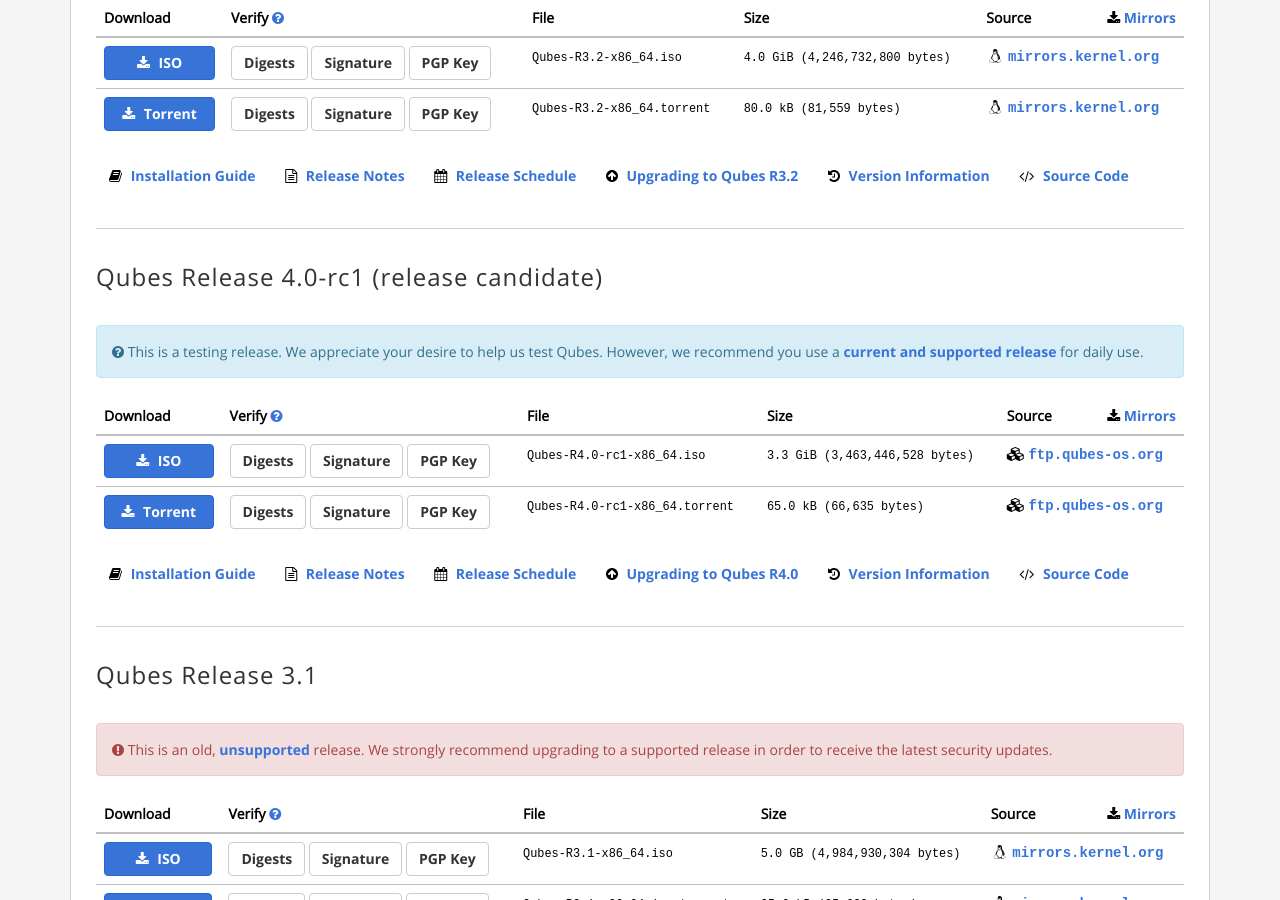
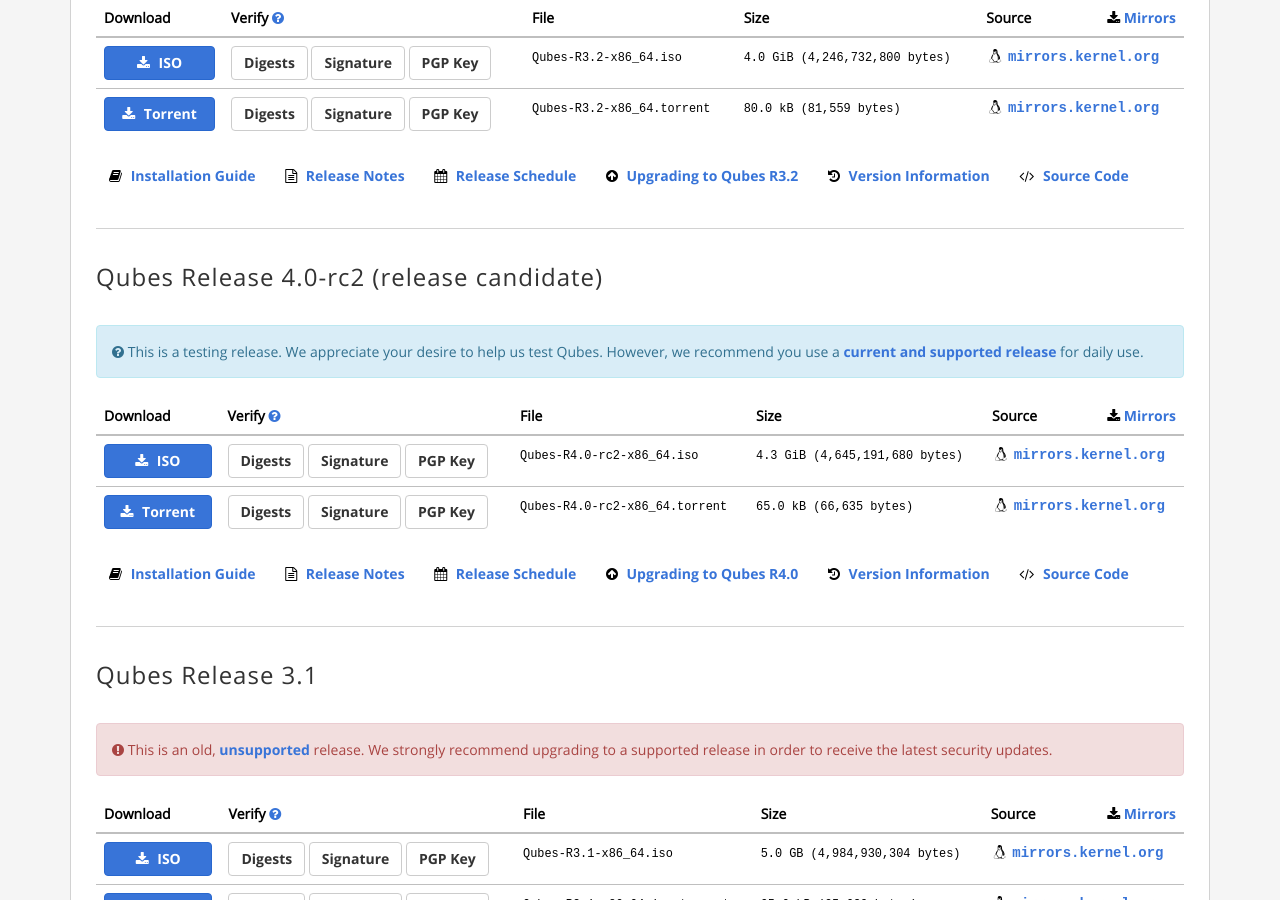
Before and after one commit to QubesOS/qubesos.github.io, a Jekyll site: the page built from pages/downloads.md, in a window 1280 px wide and 900 px high, scrolled down 588 px. Built offline with Jekyll 4.4.1, drawn with Linux system fonts in a browser that asks for light colours; some web fonts are replaced.

Commit message:
Qubes R4.0-rc2

```diff
--- a/_data/downloads.yml
+++ b/_data/downloads.yml
@@ -91,70 +91,70 @@ releases:
       get:
       - Upgrading to Qubes R3.2
       - Release Notes
-  Qubes Release 4.0-rc1 (release candidate):
+  Qubes Release 4.0-rc2 (release candidate):
     testing: yes
     aging: no
     deprecated: no
     sources:
-#      - name: mirrors.kernel.org
-#        method: HTTPS
-#        type: ISO
-#        filename: Qubes-R4.0-rc1-x86_64.iso
-#        size: 3.3 GiB (3,463,446,528 bytes)
-#        url: https://mirrors.kernel.org/qubes/iso/Qubes-R4.0-rc1-x86_64.iso
-#        verifiers:
-#          hash: https://mirrors.kernel.org/qubes/iso/Qubes-R4.0-rc1-x86_64.iso.DIGESTS
-#          sig: https://mirrors.kernel.org/qubes/iso/Qubes-R4.0-rc1-x86_64.iso.iso.asc
-#          key: https://keys.qubes-os.org/keys/qubes-release-4-signing-key.asc
-#      - name: ftp.halifax.rwth-aachen.de
-#        method: HTTP
-#        type: ISO
-#        filename: Qubes-R4.0-rc1-x86_64.iso
-#        size: 3.3 GiB (3,463,446,528 bytes)
-#        url: http://ftp.halifax.rwth-aachen.de/qubes/iso/Qubes-R4.0-rc1-x86_64.iso
-#        verifiers:
-#          hash: http://ftp.halifax.rwth-aachen.de/qubes/iso/Qubes-R4.0-rc1-x86_64.iso.DIGESTS
-#          sig: http://ftp.halifax.rwth-aachen.de/qubes/iso/Qubes-R4.0-rc1-x86_64.iso.asc
-#          key: https://keys.qubes-os.org/keys/qubes-release-4-signing-key.asc
+      - name: mirrors.kernel.org
+        method: HTTPS
+        type: ISO
+        filename: Qubes-R4.0-rc2-x86_64.iso
+        size: 4.3 GiB (4,645,191,680 bytes)
+        url: https://mirrors.kernel.org/qubes/iso/Qubes-R4.0-rc2-x86_64.iso
+        verifiers:
+          hash: https://mirrors.kernel.org/qubes/iso/Qubes-R4.0-rc2-x86_64.iso.DIGESTS
+          sig: https://mirrors.kernel.org/qubes/iso/Qubes-R4.0-rc2-x86_64.iso.iso.asc
+          key: https://keys.qubes-os.org/keys/qubes-release-4-signing-key.asc
+      - name: ftp.halifax.rwth-aachen.de
+        method: HTTP
+        type: ISO
+        filename: Qubes-R4.0-rc2-x86_64.iso
+        size: 4.3 GiB (4,645,191,680 bytes)
+        url: http://ftp.halifax.rwth-aachen.de/qubes/iso/Qubes-R4.0-rc2-x86_64.iso
+        verifiers:
+          hash: http://ftp.halifax.rwth-aachen.de/qubes/iso/Qubes-R4.0-rc2-x86_64.iso.DIGESTS
+          sig: http://ftp.halifax.rwth-aachen.de/qubes/iso/Qubes-R4.0-rc2-x86_64.iso.asc
+          key: https://keys.qubes-os.org/keys/qubes-release-4-signing-key.asc
       - name: ftp.qubes-os.org
         method: HTTPS
         type: ISO
-        filename: Qubes-R4.0-rc1-x86_64.iso
-        size: 3.3 GiB (3,463,446,528 bytes)
-        url: https://ftp.qubes-os.org/iso/Qubes-R4.0-rc1-x86_64.iso
+        filename: Qubes-R4.0-rc2-x86_64.iso
+        size: 4.3 GiB (4,645,191,680 bytes)
+        url: https://ftp.qubes-os.org/iso/Qubes-R4.0-rc2-x86_64.iso
         verifiers:
-          hash: https://ftp.qubes-os.org/iso/Qubes-R4.0-rc1-x86_64.iso.DIGESTS
-          sig: https://ftp.qubes-os.org/iso/Qubes-R4.0-rc1-x86_64.iso.asc
+          hash: https://ftp.qubes-os.org/iso/Qubes-R4.0-rc2-x86_64.iso.DIGESTS
+          sig: https://ftp.qubes-os.org/iso/Qubes-R4.0-rc2-x86_64.iso.asc
           key: https://keys.qubes-os.org/keys/qubes-release-4-signing-key.asc
-#      - name: mirrors.kernel.org
-#        method: BitTorrent
-#        type: Torrent
-#        filename: Qubes-R4.0-rc1-x86_64.torrent
-#        size: 65.0 kB (66,635 bytes)
-#        url: https://mirrors.kernel.org/qubes/iso/Qubes-R4.0-rc1-x86_64.torrent
-#        verifiers:
-#          hash: https://mirrors.kernel.org/qubes/iso/Qubes-R4.0-rc1-x86_64.iso.DIGESTS
-#          sig: https://mirrors.kernel.org/qubes/iso/Qubes-R4.0-rc1-x86_64.iso.asc
-#          key: https://keys.qubes-os.org/keys/qubes-release-4-signing-key.asc
-#      - name: ftp.halifax.rwth-aachen.de
-#        method: BitTorrent
-#        type: Torrent
-#        filename: Qubes-R4.0-rc1-x86_64.torrent
-#        size: 65.0 kB (66,635 bytes)
-#        url: http://ftp.halifax.rwth-aachen.de/qubes/iso/Qubes-R4.0-rc1-x86_64.torrent
-#        verifiers:
-#          hash: http://ftp.halifax.rwth-aachen.de/qubes/iso/Qubes-R4.0-rc1-x86_64.iso.DIGESTS
-#          sig: http://ftp.halifax.rwth-aachen.de/qubes/iso/Qubes-R4.0-rc1-x86_64.iso.asc
-#          key: https://keys.qubes-os.org/keys/qubes-release-4-signing-key.asc
+      - name: mirrors.kernel.org
+        method: BitTorrent
+        type: Torrent
+        filename: Qubes-R4.0-rc2-x86_64.torrent
+        size: 65.0 kB (66,635 bytes)
+        url: https://mirrors.kernel.org/qubes/iso/Qubes-R4.0-rc2-x86_64.torrent
+        verifiers:
+          hash: https://mirrors.kernel.org/qubes/iso/Qubes-R4.0-rc2-x86_64.iso.DIGESTS
+          sig: https://mirrors.kernel.org/qubes/iso/Qubes-R4.0-rc2-x86_64.iso.asc
+          key: https://keys.qubes-os.org/keys/qubes-release-4-signing-key.asc
+      - name: ftp.halifax.rwth-aachen.de
+        method: BitTorrent
+        type: Torrent
+        filename: Qubes-R4.0-rc2-x86_64.torrent
+        size: 65.0 kB (66,635 bytes)
+        url: http://ftp.halifax.rwth-aachen.de/qubes/iso/Qubes-R4.0-rc2-x86_64.torrent
+        verifiers:
+          hash: http://ftp.halifax.rwth-aachen.de/qubes/iso/Qubes-R4.0-rc2-x86_64.iso.DIGESTS
+          sig: http://ftp.halifax.rwth-aachen.de/qubes/iso/Qubes-R4.0-rc2-x86_64.iso.asc
+          key: https://keys.qubes-os.org/keys/qubes-release-4-signing-key.asc
       - name: ftp.qubes-os.org
         method: BitTorrent
         type: Torrent
-        filename: Qubes-R4.0-rc1-x86_64.torrent
+        filename: Qubes-R4.0-rc2-x86_64.torrent
         size: 65.0 kB (66,635 bytes)
-        url: https://ftp.qubes-os.org/iso/Qubes-R4.0-rc1-x86_64.torrent
+        url: https://ftp.qubes-os.org/iso/Qubes-R4.0-rc2-x86_64.torrent
         verifiers:
-          hash: https://ftp.qubes-os.org/iso/Qubes-R4.0-rc1-x86_64.iso.DIGESTS
-          sig: https://ftp.qubes-os.org/iso/Qubes-R4.0-rc1-x86_64.iso.asc
+          hash: https://ftp.qubes-os.org/iso/Qubes-R4.0-rc2-x86_64.iso.DIGESTS
+          sig: https://ftp.qubes-os.org/iso/Qubes-R4.0-rc2-x86_64.iso.asc
           key: https://keys.qubes-os.org/keys/qubes-release-4-signing-key.asc
     docs:
       Installation Guide:
```
